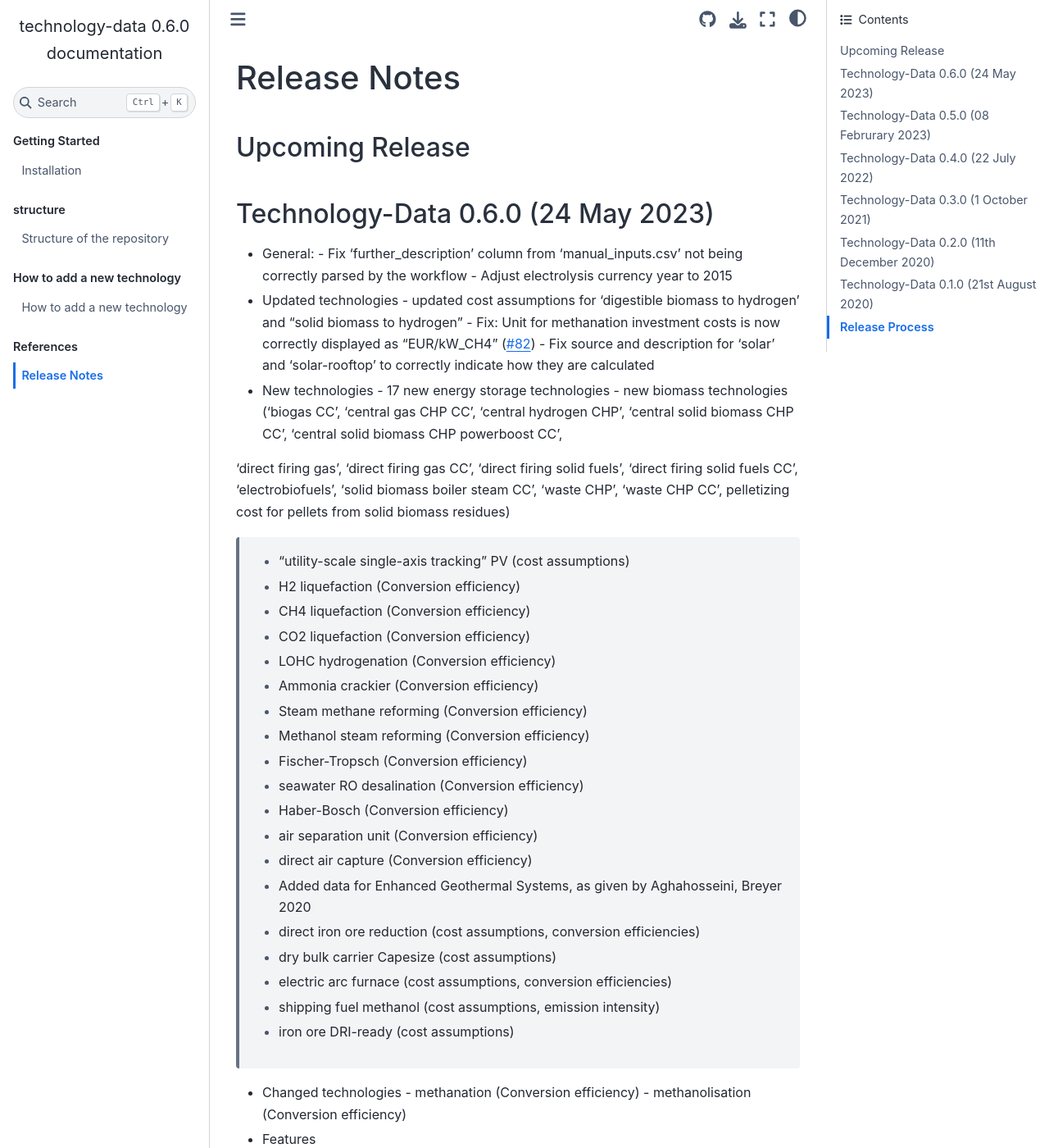
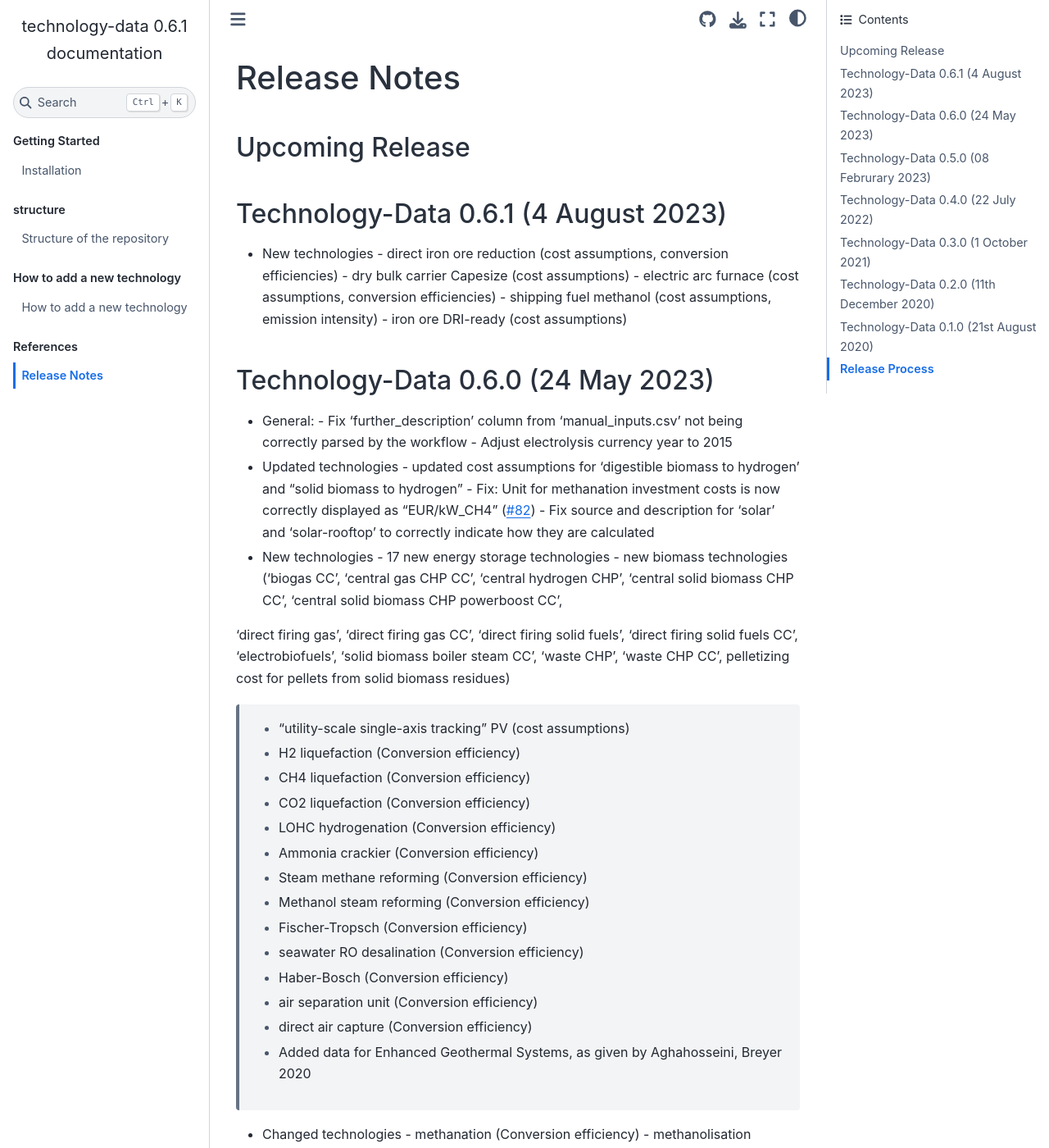
Before and after one commit to PyPSA/technology-data, a Sphinx documentation site: the page built from docs/release_notes.rst, in a window 1280 px wide and 1400 px high. Shown: the whole window at 82% size. Built offline with Sphinx 7.4.7 and the Sphinx Book theme 1.1.4, drawn with Linux system fonts in a browser that asks for light colours.

Commit message:
fix release notes for 0.6.1

```diff
--- a/docs/conf.py
+++ b/docs/conf.py
@@ -75,7 +75,7 @@ author = u'2020-2023 Marta Victoria (Aarhus University), Kun Zhu (Aarhus Univers
 # The short X.Y version.
 version = u'0.6'
 # The full version, including alpha/beta/rc tags.
-release = u'0.6.0'
+release = u'0.6.1'
 
 # The language for content autogenerated by Sphinx. Refer to documentation
 # for a list of supported languages.
--- a/docs/release_notes.rst
+++ b/docs/release_notes.rst
@@ -4,6 +4,16 @@ Release Notes
 
 Upcoming Release
 ================
+
+Technology-Data 0.6.1 (4 August 2023)
+===========================================
+
+* New technologies
+  - direct iron ore reduction (cost assumptions, conversion efficiencies)
+  - dry bulk carrier Capesize (cost assumptions)
+  - electric arc furnace (cost assumptions, conversion efficiencies)
+  - shipping fuel methanol (cost assumptions, emission intensity)
+  - iron ore DRI-ready (cost assumptions)
 
 Technology-Data 0.6.0 (24 May 2023)
 ===========================================
```
Also changed, not shown: other parts of docs/release_notes.rst (+0 -5 lines).
